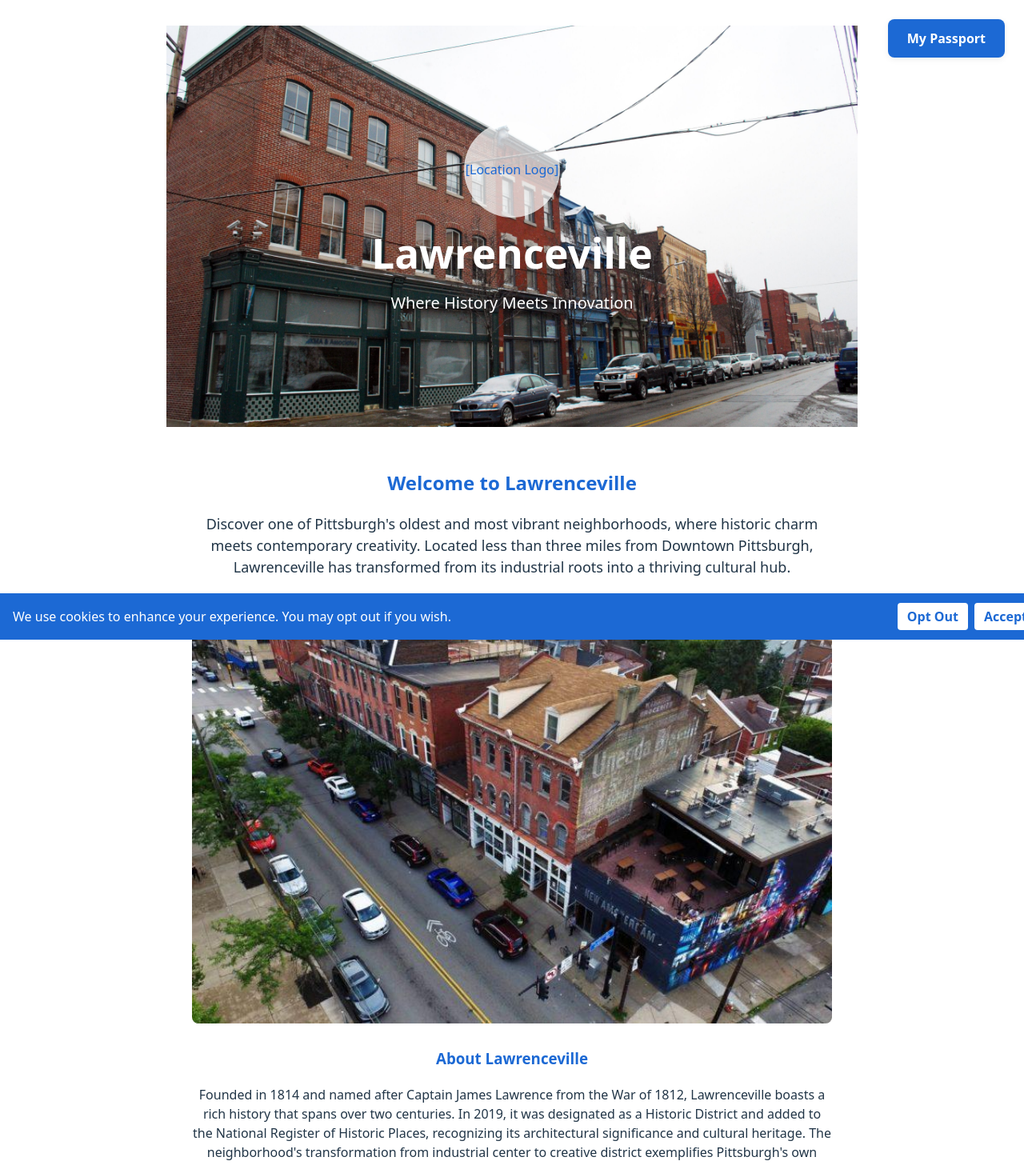
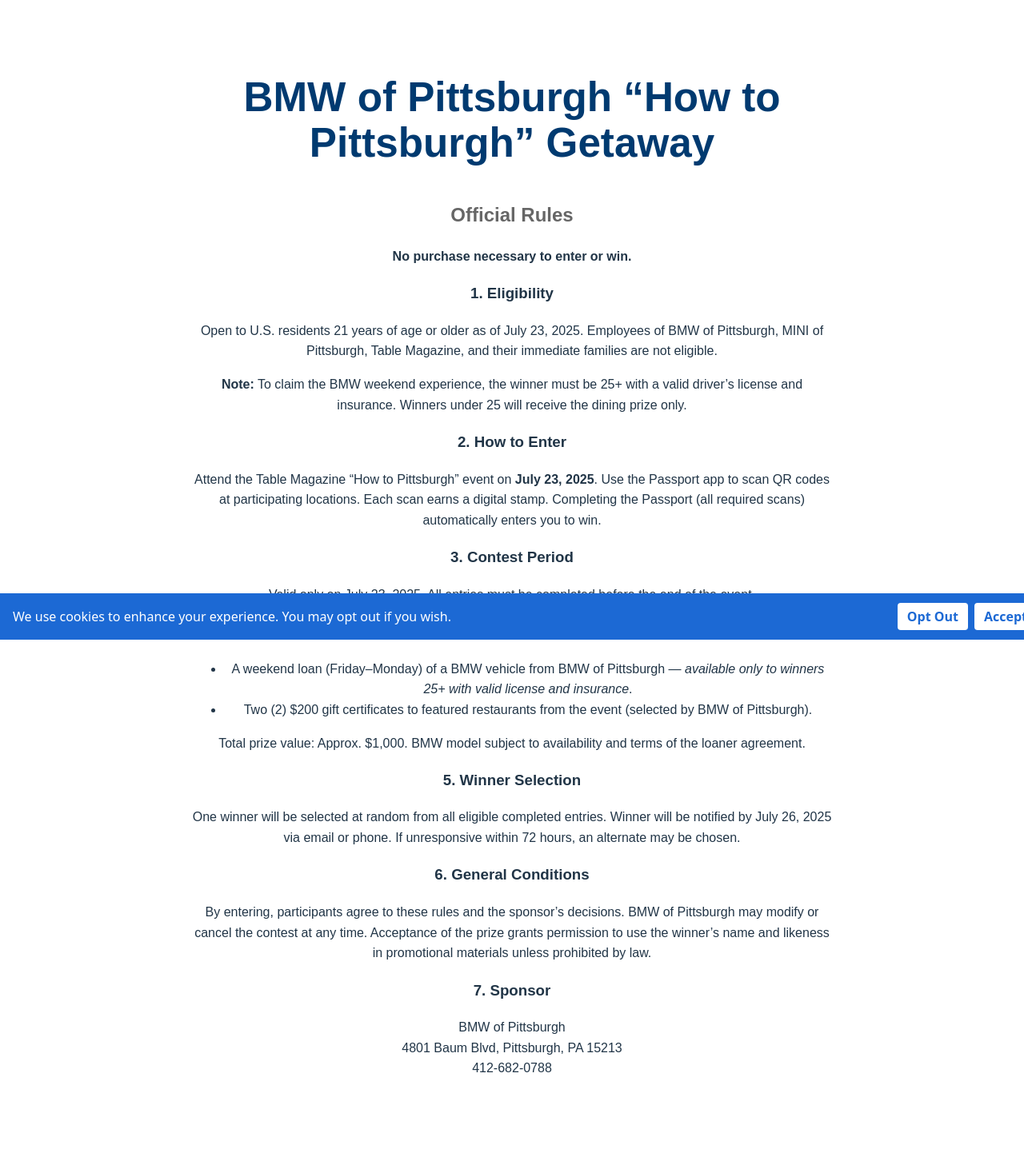
Before and after one commit to Giggles3237/passport, a React (Vite) app in the folder frontend/: page /official-rules in a window 1280 px wide. Before the commit this address led to /location/lawrenceville. Shown: the top 1457 px of the page at 80% size. After the commit the page ends 1417 px from the top, so only its background shows below. Built offline with nearby package versions, Linux system fonts and the light colour scheme; no server answers.

Commit message:
Add official rules page

```diff
--- a/frontend/src/App.jsx
+++ b/frontend/src/App.jsx
@@ -4,6 +4,7 @@
 import RegisterPage from './pages/RegisterPage';
 import MyPassportPage from './pages/MyPassportPage';
 import AdminPage from './pages/AdminPage';
+import OfficialRulesPage from './pages/OfficialRulesPage';
 import CookieBanner from './components/CookieBanner';
 import './App.css';
 
@@ -15,6 +16,7 @@
         <Route path="/register" element={<RegisterPage />} />
         <Route path="/my-passport" element={<MyPassportPage />} />
         <Route path="/admin" element={<AdminPage />} />
+        <Route path="/official-rules" element={<OfficialRulesPage />} />
         <Route path="*" element={<Navigate to="/location/lawrenceville" replace />} />
       </Routes>
       <CookieBanner />
--- a/frontend/src/pages/NeighborhoodPage.jsx
+++ b/frontend/src/pages/NeighborhoodPage.jsx
@@ -498,6 +498,11 @@
             Pittsburgh's most vibrant neighborhoods. Explore each stop, collect
             your stamps and enjoy the journey.
           </p>
+          <p style={{ marginTop: 16 }}>
+            <Link to="/official-rules" style={{ color: '#1c69d4' }}>
+              Official Rules
+            </Link>
+          </p>
         </section>
       </div>
 
--- /dev/null
+++ b/frontend/src/pages/OfficialRulesPage.jsx
@@ -0,0 +1,32 @@
+import React from 'react';
+
+const OfficialRulesPage = () => (
+  <section style={{ fontFamily: 'Arial, sans-serif', lineHeight: 1.6, maxWidth: 800, margin: 'auto', padding: 20 }}>
+    <h1 style={{ color: '#003A70' }}>BMW of Pittsburgh “How to Pittsburgh” Getaway</h1>
+    <h2 style={{ color: '#666' }}>Official Rules</h2>
+    <p><strong>No purchase necessary to enter or win.</strong></p>
+    <h3>1. Eligibility</h3>
+    <p>Open to U.S. residents 21 years of age or older as of July 23, 2025. Employees of BMW of Pittsburgh, MINI of Pittsburgh, Table Magazine, and their immediate families are not eligible.</p>
+    <p><strong>Note:</strong> To claim the BMW weekend experience, the winner must be 25+ with a valid driver’s license and insurance. Winners under 25 will receive the dining prize only.</p>
+    <h3>2. How to Enter</h3>
+    <p>Attend the Table Magazine “How to Pittsburgh” event on <strong>July 23, 2025</strong>. Use the Passport app to scan QR codes at participating locations. Each scan earns a digital stamp. Completing the Passport (all required scans) automatically enters you to win.</p>
+    <h3>3. Contest Period</h3>
+    <p>Valid only on July 23, 2025. All entries must be completed before the end of the event.</p>
+    <h3>4. Prize</h3>
+    <ul>
+      <li>A weekend loan (Friday–Monday) of a BMW vehicle from BMW of Pittsburgh — <em>available only to winners 25+ with valid license and insurance</em>.</li>
+      <li>Two (2) $200 gift certificates to featured restaurants from the event (selected by BMW of Pittsburgh).</li>
+    </ul>
+    <p>Total prize value: Approx. $1,000. BMW model subject to availability and terms of the loaner agreement.</p>
+    <h3>5. Winner Selection</h3>
+    <p>One winner will be selected at random from all eligible completed entries. Winner will be notified by July 26, 2025 via email or phone. If unresponsive within 72 hours, an alternate may be chosen.</p>
+    <h3>6. General Conditions</h3>
+    <p>By entering, participants agree to these rules and the sponsor’s decisions. BMW of Pittsburgh may modify or cancel the contest at any time. Acceptance of the prize grants permission to use the winner’s name and likeness in promotional materials unless prohibited by law.</p>
+    <h3>7. Sponsor</h3>
+    <p>BMW of Pittsburgh<br />
+    4801 Baum Blvd, Pittsburgh, PA 15213<br />
+    412-682-0788</p>
+  </section>
+);
+
+export default OfficialRulesPage;
```
